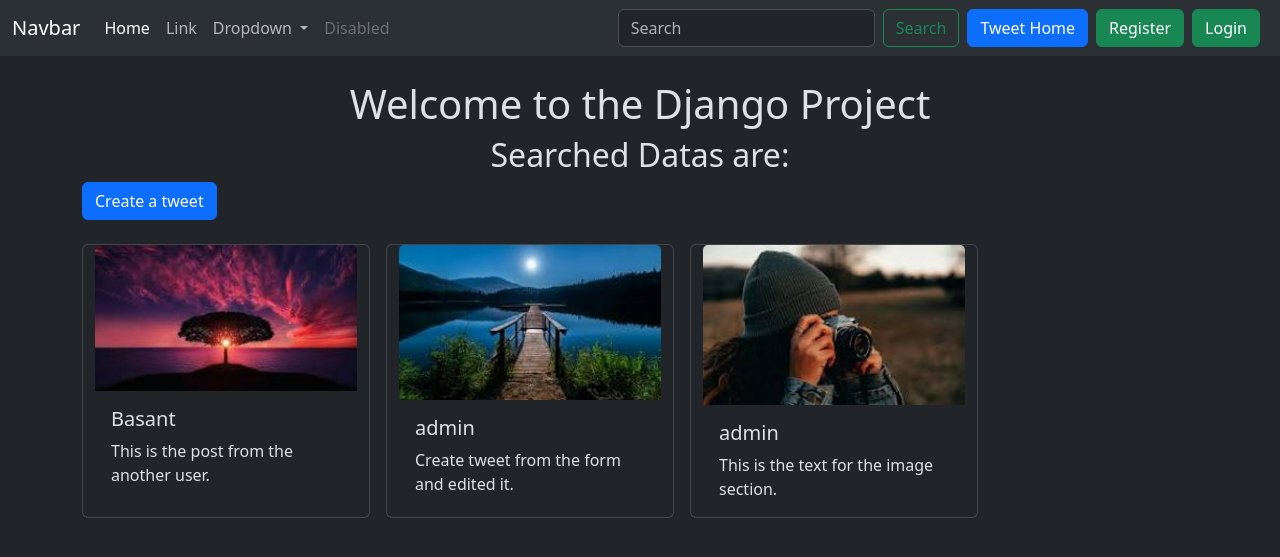
After one commit to Basant-dang/Simple-CRUD-operation, a Django app: page /tweet/search/ in a window 1280 px wide. The commit adds this page. Shown: the top 557 px of the page. Run offline with Django 5.2, Linux system fonts and the light colour scheme; data comes from the database, SQL or seed files in the repository.

Commit message:
Search function added

```diff
--- a/CRUD/templates/layout.html
+++ b/CRUD/templates/layout.html
@@ -39,9 +39,9 @@
                 <a class="nav-link disabled" aria-disabled="true">Disabled</a>
               </li>
             </ul>
-            <form class="d-flex" role="search">
-              <input class="form-control me-2" type="search" placeholder="Search" aria-label="Search">
-              <button class="btn btn-outline-success" type="submit">Search</button>
+            <form class="d-flex" role="search" method='GET' action='{% url "search" %}'>
+              <input class="form-control me-2" type="search" name='st' value='{{request.GET.st}}' placeholder="Search" aria-label="Search">
+              <button  class="btn btn-outline-success" type="submit">Search</button>
             </form>
             <a href="{% url "tweet_list" %}" class="mx-2 btn btn-primary">Tweet Home</a>
 
--- /dev/null
+++ b/CRUD/tweet/templates/search.html
@@ -0,0 +1,35 @@
+{% extends "layout.html" %}
+
+{% block title %}Tweet{% endblock %}
+
+{% block content %}
+
+    <h1 class='text-center mt-4'>Welcome to the Django Project</h1>
+    <h2 class='text-center'>Searched Datas are: </h2>
+
+
+    <a href="{% url "tweet_create" %}" class="btn btn-primary mb-4">Create a tweet</a>
+
+    <div class="container row gap-3">
+        {% for tweet in tweets %}
+        <div class="card" style="width: 18rem;">
+            <img src="{{ tweet.photo.url }}" class="card-img-top" alt="photo">
+            <div class="card-body">
+              <h5 class="card-title">{{tweet.user.username}}</h5>
+              <p class="card-text">{{tweet.text}}</p>
+
+              {% if tweet.user == user %}
+              <a href="{% url "tweet_edit" tweet.id %}" class="btn btn-primary">Edit</a>
+              <a href="{% url "tweet_delete" tweet.id %}" class="btn btn-primary">Delete</a>
+              {% endif %}
+
+            </div>
+          </div>
+
+          {% empty %}
+                <p>No items found.</p>
+
+        {% endfor %}
+    </div>
+
+{% endblock %}
--- a/CRUD/tweet/urls.py
+++ b/CRUD/tweet/urls.py
@@ -8,4 +8,5 @@ urlpatterns = [
     path('<int:tweet_id>/edit/',views.tweet_edit,name='tweet_edit'),
     path('<int:tweet_id>/delete/',views.tweet_delete,name='tweet_delete'),
     path('register/',views.register,name='register'),
+    path('search/',views.search,name='search'),
 ]
--- a/CRUD/tweet/views.py
+++ b/CRUD/tweet/views.py
@@ -58,3 +58,11 @@ def register(request):
     else:
         form = UserRegistrationForm()
     return render(request,'registration/register.html',{'form':form})
+
+def search(request):
+    st = request.GET.get('st')
+    if st:
+        tweets = Tweet.objects.filter(text__icontains = st).order_by('-created_at')
+    else:
+        tweets = Tweet.objects.all().order_by('-created_at')
+    return render(request,'search.html',{'tweets':tweets})
```
